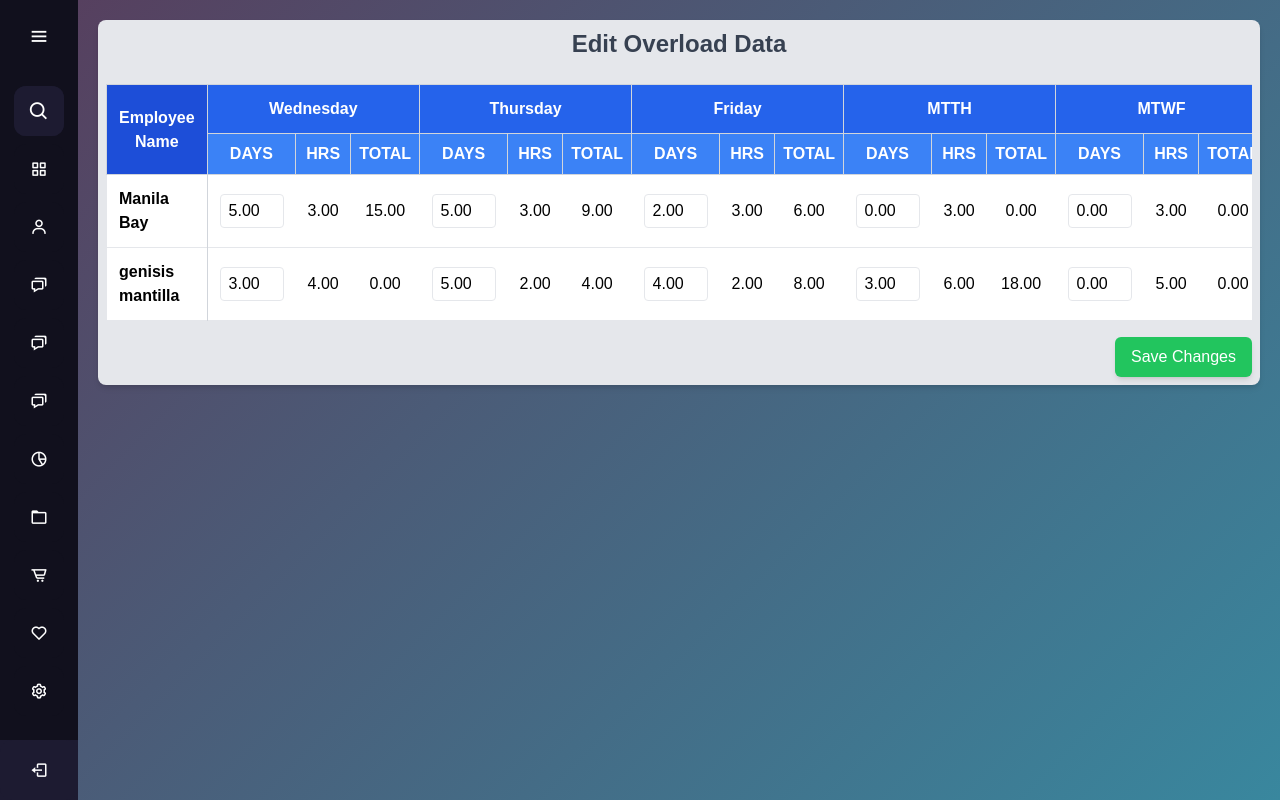
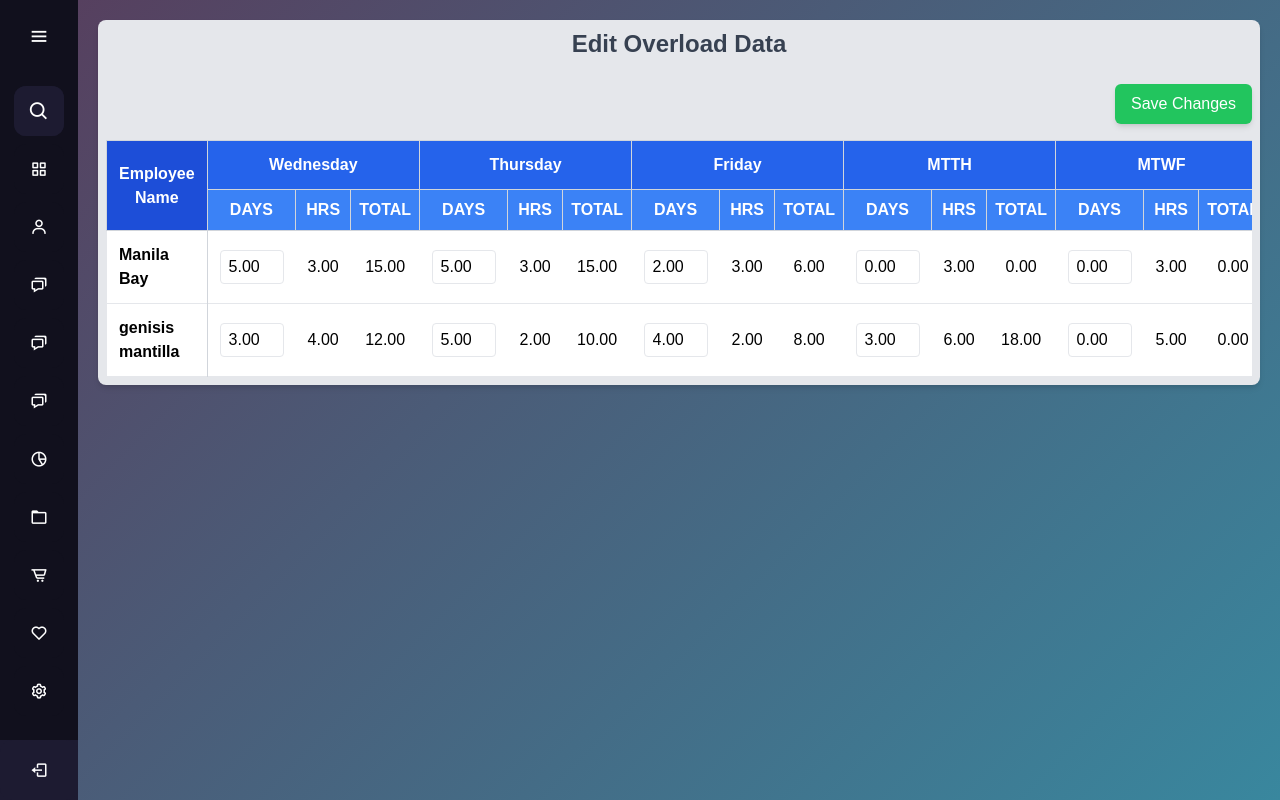
Before and after one commit to fakee-Codex/gfi_exel, a PHP site: page /manage_overload_ultra_edit.php in a window 1280 px wide. Run offline with PHP 8.4, Linux system fonts and the light colour scheme; data comes from the database, SQL or seed files in the repository; some libraries are stand-ins or nearby versions.

Commit message:
Resolved merge conflicts

```diff
--- a/manage_overload_edit.php
+++ b/manage_overload_edit.php
@@ -52,6 +52,7 @@ try {
     <meta charset="UTF-8">
     <meta name="viewport" content="width=device-width, initial-scale=1.0">
     <title>Sidebar</title>
+    <script src="https://unpkg.com/@tailwindcss/browser@4"></script>
 
     <script src="https://cdn.tailwindcss.com"></script>
 
--- a/manage_overload_ultra_edit.php
+++ b/manage_overload_ultra_edit.php
@@ -100,6 +100,7 @@ if (!$result) {
 
     <script src="https://cdn.tailwindcss.com"></script>
 
+    <script src="https://unpkg.com/@tailwindcss/browser@4"></script>
 
 
 </head>
@@ -116,7 +117,15 @@ if (!$result) {
             <h2 class="text-2xl font-bold text-center text-gray-700 mb-6">Edit Overload Data</h2>
             <form method="POST" action="">
 
+
+                <div class="text-right mb-4">
+                    <button id="updateButton" class="bg-green-500 text-white py-2 px-4 rounded-md shadow-md hover:bg-green-600">
+                        Save Changes
+                    </button>
+                </div>
+
                 <div class="overflow-x-auto">
+
                     <table class="w-full bg-white shadow-md rounded-lg border border-gray-200">
                         <thead class="bg-blue-600 text-white text-center">
                             <tr>
@@ -199,13 +208,7 @@ if (!$result) {
 
 
                 </div>
-                <div class="text-right mt-4">
-                    <button id="updateButton" class="bg-green-500 text-white py-2 px-4 rounded-md shadow-md hover:bg-green-600">
-                        Save Changes
-                    </button>
 
-
-                </div>
             </form>
             <script>
                 document.getElementById("updateButton").addEventListener("click", function(event) {
@@ -281,84 +284,74 @@ if (!$result) {
         </script>
 
         <script>
-            function calculateRowTotals(row) {
-                let grandTotal = 0;
-
-                // Define the corresponding column names for "DAYS", "HRS", and "TOTAL"
-                const dayColumns = ["wednesday", "thursday", "friday", "mtth", "mtwf", "twthf", "mw"];
-
-                dayColumns.forEach(day => {
-                    // Get the current "days" value (editable)
-                    const days = parseFloat(row.querySelector(`input[name="${day}_days[]"]`).value) || 0;
-
-                    // Get the current "hrs" from the table (non-editable, fetched from the database)
-                    const hours = parseFloat(row.querySelector(`td[data-${day}-hrs]`).textContent) || 0; // Static HRS from table cell
-
-                    // Calculate the total (only if days are entered, the hrs are taken from DB)
-                    const total = days * hours;
-
-                    // Update the TOTAL column (this will only change when days change)
-                    const totalCell = row.querySelector(`td[data-${day}-total]`);
-                    totalCell.textContent = total.toFixed(2); // Update the TOTAL column
-
-                    // Add to grand total (sum of all day totals)
-                    grandTotal += total;
+            document.addEventListener("DOMContentLoaded", function() {
+                document.querySelectorAll("tr.border-b").forEach(row => {
+                    addCalculationListeners(row);
+                    calculateRowTotals(row);
                 });
-
-                // Handle "Less", "Add", and "Adjustments" calculations
-                const less = parseFloat(row.querySelector(`input[name="less_lateOL[]"]`).value) || 0;
-                const add = parseFloat(row.querySelector(`input[name="additional[]"]`).value) || 0;
-                const adjustments = parseFloat(row.querySelector(`input[name="adjustment_less[]"]`).value) || 0;
-
-                // Now include the total columns for each day in the grand total
-                const wednesdayTotal = parseFloat(row.querySelector(`td[data-wednesday-total]`).textContent) || 0;
-                const thursdayTotal = parseFloat(row.querySelector(`td[data-thursday-total]`).textContent) || 0;
-                const fridayTotal = parseFloat(row.querySelector(`td[data-friday-total]`).textContent) || 0;
-                const mtthTotal = parseFloat(row.querySelector(`td[data-mtth-total]`).textContent) || 0;
-                const mtwfTotal = parseFloat(row.querySelector(`td[data-mtwf-total]`).textContent) || 0;
-                const twthfTotal = parseFloat(row.querySelector(`td[data-twthf-total]`).textContent) || 0;
-                const mwTotal = parseFloat(row.querySelector(`td[data-mw-total]`).textContent) || 0;
-
-                // Add the totals from each day column to the grand total
-                grandTotal = wednesdayTotal + thursdayTotal + fridayTotal + mtthTotal + mtwfTotal + twthfTotal + mwTotal;
-
-                // Final Grand Total Calculation (including Less, Add, Adjustments)
-                grandTotal = grandTotal - less + add - adjustments;
-
-                // Update the Grand Total cell
-                const grandTotalCell = row.querySelector(`td[data-grand-total]`);
-                grandTotalCell.textContent = grandTotal.toFixed(2);
-            }
-
-            function syncDaysAcrossEmployees(column, value) {
-                document.querySelectorAll(`input[name="${column}_days[]"]`).forEach(input => {
-                    input.value = value;
-                    calculateRowTotals(input.closest("tr"));
-                });
-            }
+            });
 
             function addCalculationListeners(row) {
                 const inputs = row.querySelectorAll("input[name$='_days[]'], input[name='less_lateOL[]'], input[name='additional[]'], input[name='adjustment_less[]']");
 
                 inputs.forEach(input => {
                     input.addEventListener("input", function() {
-                        const column = this.name.replace("_days[]", ""); // Extract the column name
-
-                        if (this.name.includes('_days[]')) {
-                            syncDaysAcrossEmployees(column, this.value); // For days, sync across employees
+                        const dayMatch = input.name.match(/(wednesday|thursday|friday|mtth|mtwf|twthf|mw)_days\[\]/);
+                        if (dayMatch) {
+                            const dayColumn = dayMatch[1] + "_days[]";
+                            syncColumnInputs(dayColumn); // Sync all inputs in the same column
                         }
-                        calculateRowTotals(input.closest("tr")); // Recalculate totals when any field is modified
+                        calculateRowTotals(row);
                     });
                 });
             }
 
-            $(document).ready(function() {
-                // Run script on page load
-                document.querySelectorAll("tr.border-b").forEach(row => {
-                    addCalculationListeners(row);
-                    calculateRowTotals(row); // Initial calculation in case values are prefilled
+            function calculateRowTotals(row) {
+                let grandTotal = 0;
+                const dayColumns = ["wednesday", "thursday", "friday", "mtth", "mtwf", "twthf", "mw"];
+
+                dayColumns.forEach(day => {
+                    const daysInput = row.querySelector(`input[name="${day}_days[]"]`);
+                    const hoursCell = row.querySelector(`td[data-${day}-hrs]`);
+                    const totalCell = row.querySelector(`td[data-${day}-total]`);
+
+                    if (daysInput && hoursCell && totalCell) {
+                        const days = parseFloat(daysInput.value) || 0;
+                        const hours = parseFloat(hoursCell.textContent) || 0;
+                        const total = days * hours;
+
+                        totalCell.textContent = total.toFixed(2);
+                        grandTotal += total;
+                    }
                 });
-            });
+
+                // Handle Less, Additional, and Adjustments
+                const less = parseFloat(row.querySelector(`input[name="less_lateOL[]"]`).value) || 0;
+                const add = parseFloat(row.querySelector(`input[name="additional[]"]`).value) || 0;
+                const adjustments = parseFloat(row.querySelector(`input[name="adjustment_less[]"]`).value) || 0;
+
+                // Final Grand Total Calculation
+                grandTotal = grandTotal - less + add - adjustments;
+
+                // Update Grand Total cell
+                const grandTotalCell = row.querySelector(`td[data-grand-total]`);
+                if (grandTotalCell) {
+                    grandTotalCell.textContent = grandTotal.toFixed(2);
+                }
+            }
+
+            // ✅ Sync all rows' inputs for the given column (e.g., "wednesday_days[]")
+            function syncColumnInputs(inputName) {
+                const referenceInput = document.querySelector(`input[name="${inputName}"]`);
+                if (!referenceInput) return;
+
+                const value = referenceInput.value; // Get the typed value
+
+                document.querySelectorAll(`input[name="${inputName}"]`).forEach(input => {
+                    input.value = value;
+                    calculateRowTotals(input.closest("tr")); // Recalculate row totals after updating values
+                });
+            }
         </script>
 
 
--- a/sidebar.php
+++ b/sidebar.php
@@ -62,6 +62,7 @@ $result = $conn->query($sql);
     <meta charset="UTF-8">
     <meta name="viewport" content="width=device-width, initial-scale=1.0">
     <title>Sidebar</title>
+    <script src="https://unpkg.com/@tailwindcss/browser@4"></script>
 
     <script src="https://cdn.tailwindcss.com"></script>
     <style>
--- a/sidebarManageemployee.php
+++ b/sidebarManageemployee.php
@@ -78,6 +78,7 @@ if ($_SERVER['REQUEST_METHOD'] == 'POST') {
     <meta charset="UTF-8">
     <meta name="viewport" content="width=device-width, initial-scale=1.0">
     <title>Employee Management</title>
+    <script src="https://unpkg.com/@tailwindcss/browser@4"></script>
 
     <script src="https://cdn.tailwindcss.com"></script>
     <script>
--- a/sidebars.php
+++ b/sidebars.php
@@ -8,6 +8,7 @@
     <link rel="stylesheet" href="styles.css">
     <script src="script.js" defer></script>
     <link href='https://unpkg.com/boxicons@2.1.4/css/boxicons.min.css' rel='stylesheet'>
+    <script src="https://unpkg.com/@tailwindcss/browser@4"></script>
 
 </head>
 
```
Also changed, not shown: error_log.php (added).
